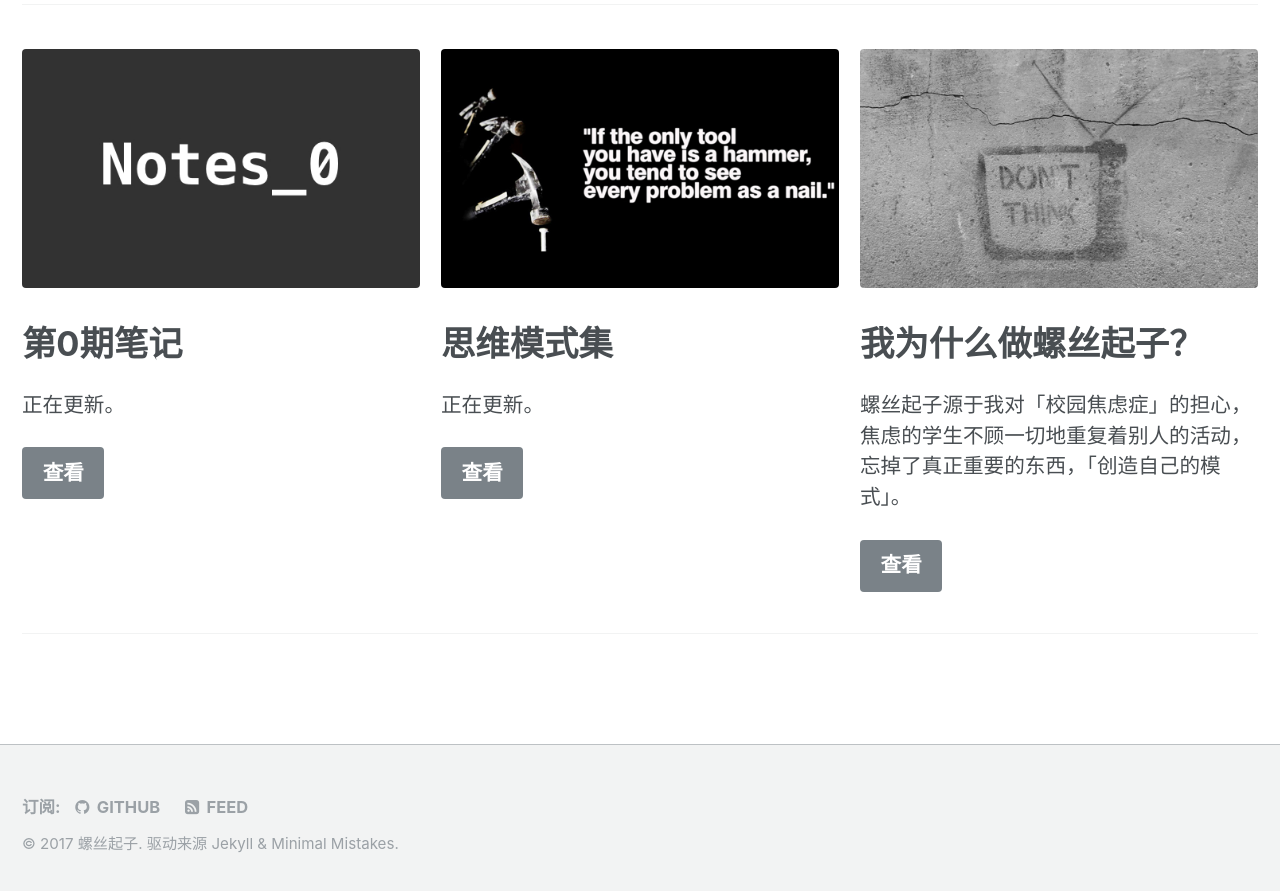
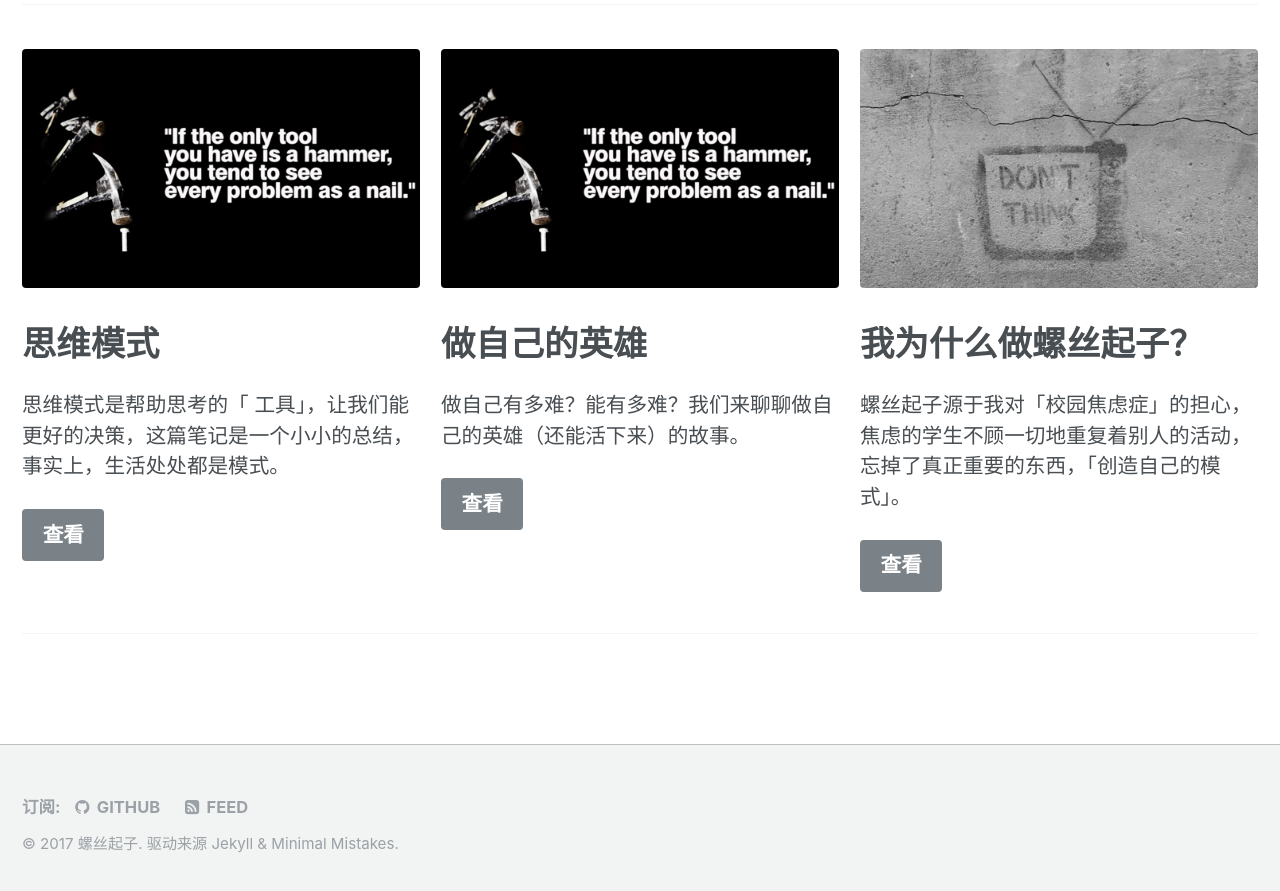
Before and after one commit to iewaij/Screwdriver.studio, a Jekyll site: the page built from _pages/home.md, in a window 1280 px wide and 900 px high, scrolled down 693 px. Shown: the top 891 px of the window. Built offline with Jekyll 4.4.1, drawn with Linux system fonts in a browser that asks for light colours.

```diff
--- a/_data/navigation.yml
+++ b/_data/navigation.yml
@@ -1,7 +1,7 @@
 # main links
 main:
-  - title: "日历"
-    url: http://p27-calendars.icloud.com/published/2/IUYfwuqf9I4APhqwG69P0jSbBXr7bXh9J_hB4ZwuwaZjc1e65FqiqSeFs35Cc6IDCrvKZJaVgIIi5hmwqsRST0-Lc1uyDdjY8bMGHeWv2B0
+  - title: "订阅日历"
+    url: webcal://p27-calendars.icloud.com/published/2/NHDDo3ZW5QQZtvii2iYOTFHW4Km2_At1VcZDbY1p2cp-RLswf2tk_S6UBr5NauLST3cXdR9XNeoon_lMr7g8qtwfSxsD_fS9UVmG8U4Vx1g
 #   - title: "关于"
 #     url: https://mmistakes.github.io/minimal-mistakes/about/
 #   - title: "Sample Posts"
--- a/_pages/home.md
+++ b/_pages/home.md
@@ -21,17 +21,17 @@ excerpt: '
 <br>
 '
 feature_row:
-  - image_path: /assets/images/notes-0.jpg
-    alt: "why"
-    title: "第0期笔记"
-    excerpt: "正在更新。"
-    url: "/from creators/why/"
+  - image_path: /assets/images/tool.jpg
+    alt: "tool"
+    title: "思维模式"
+    excerpt: "思维模式是帮助思考的「 工具」，让我们能更好的决策，这篇笔记是一个小小的总结，事实上，生活处处都是模式。"
+    url: "/notes/mindtools/"
     btn_label: "查看"
   - image_path: /assets/images/tool.jpg
-    alt: "why"
-    title: "思维模式集"
-    excerpt: "正在更新。"
-    url: "/from creators/why/"
+    alt: "hero"
+    title: "做自己的英雄"
+    excerpt: "做自己有多难？能有多难？我们来聊聊做自己的英雄（还能活下来）的故事。"
+    url: "/talk/heros/"
     btn_label: "查看"
   - image_path: /assets/images/Why.jpg
     alt: "why"
```
Also changed, not shown: _data/authors.yml (+5 -7 lines), _posts/2017-03-30-heros.md (added, +82 -0 lines).
